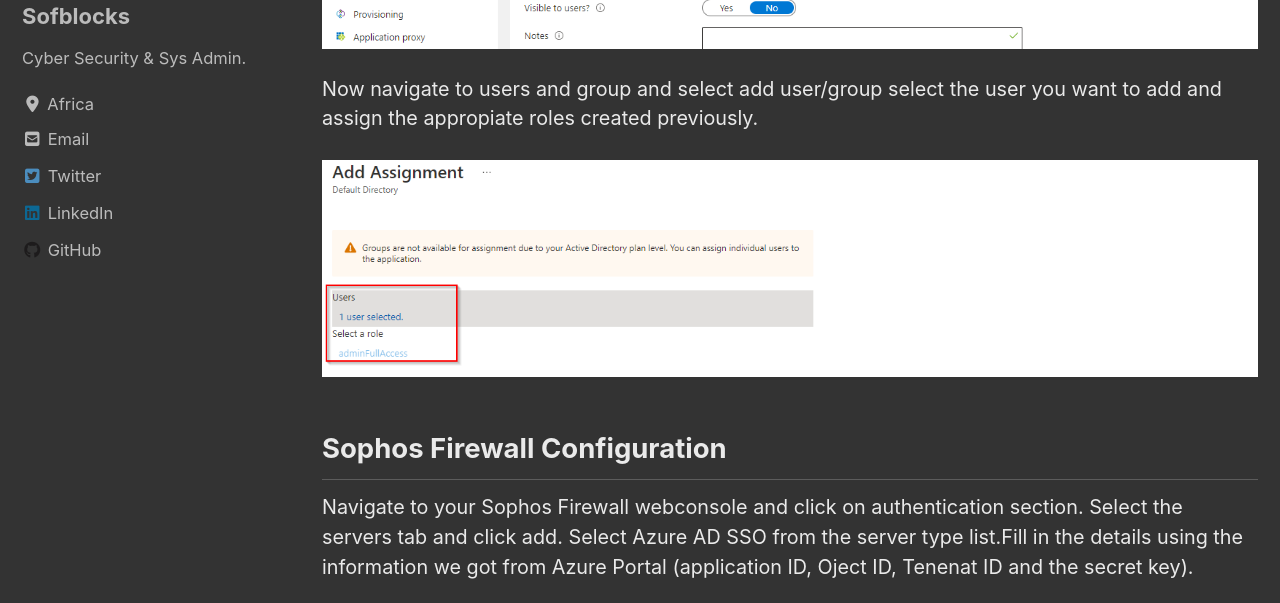
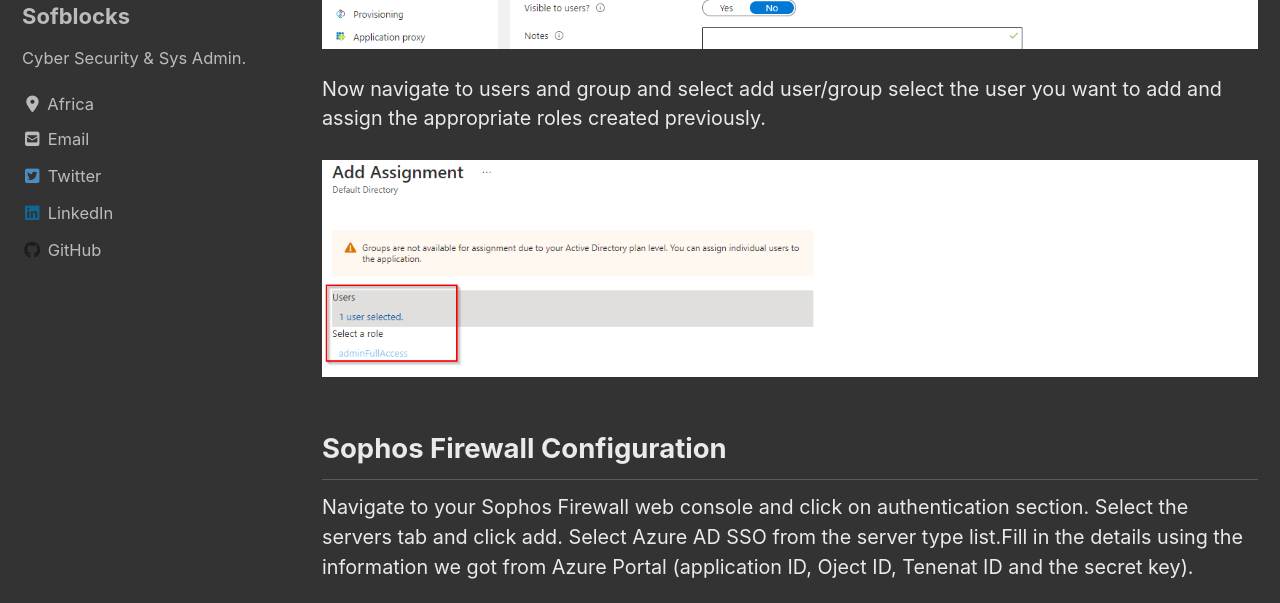
Before and after one commit to sofblocks/sofblocks.github.io, a Jekyll site: the page built from _posts/blog/2022-11-05-sophos-azuread-sso.md, in a window 1280 px wide and 900 px high, scrolled down 5582 px. Shown: the part 183-786 px from the top of the window. Built offline with Jekyll 4.4.1, drawn with Linux system fonts in a browser that asks for light colours; cached includes are drawn as plain includes; nearby versions of some CDN libraries; comment, search, counter and statistics services are not loaded.

Commit message:
Update 2022-11-05-sophos-azuread-sso.md

```diff
--- a/_posts/blog/2022-11-05-sophos-azuread-sso.md
+++ b/_posts/blog/2022-11-05-sophos-azuread-sso.md
@@ -77,13 +77,13 @@
 
 ![upload-image]({{ "/assets/imgs/notes/properties.png" | relative_url }})
 
-Now navigate to users and group and select add user/group select the user you want to add and assign the appropiate roles created previously.
+Now navigate to users and group and select add user/group select the user you want to add and assign the appropriate roles created previously.
 
 ![upload-image]({{ "/assets/imgs/notes/adduser.png" | relative_url }})
 
 ## Sophos Firewall Configuration
 
-Navigate to your Sophos Firewall webconsole and click on authentication section. Select the servers tab and click add. Select Azure AD SSO from the server type list.Fill in the details using the information we got from Azure Portal (application ID, Oject ID, Tenenat ID and the secret key).
+Navigate to your Sophos Firewall web console and click on authentication section. Select the servers tab and click add. Select Azure AD SSO from the server type list.Fill in the details using the information we got from Azure Portal (application ID, Oject ID, Tenenat ID and the secret key).
 
 ![upload-image]({{ "/assets/imgs/notes/sophos.png" | relative_url }})
 
```
